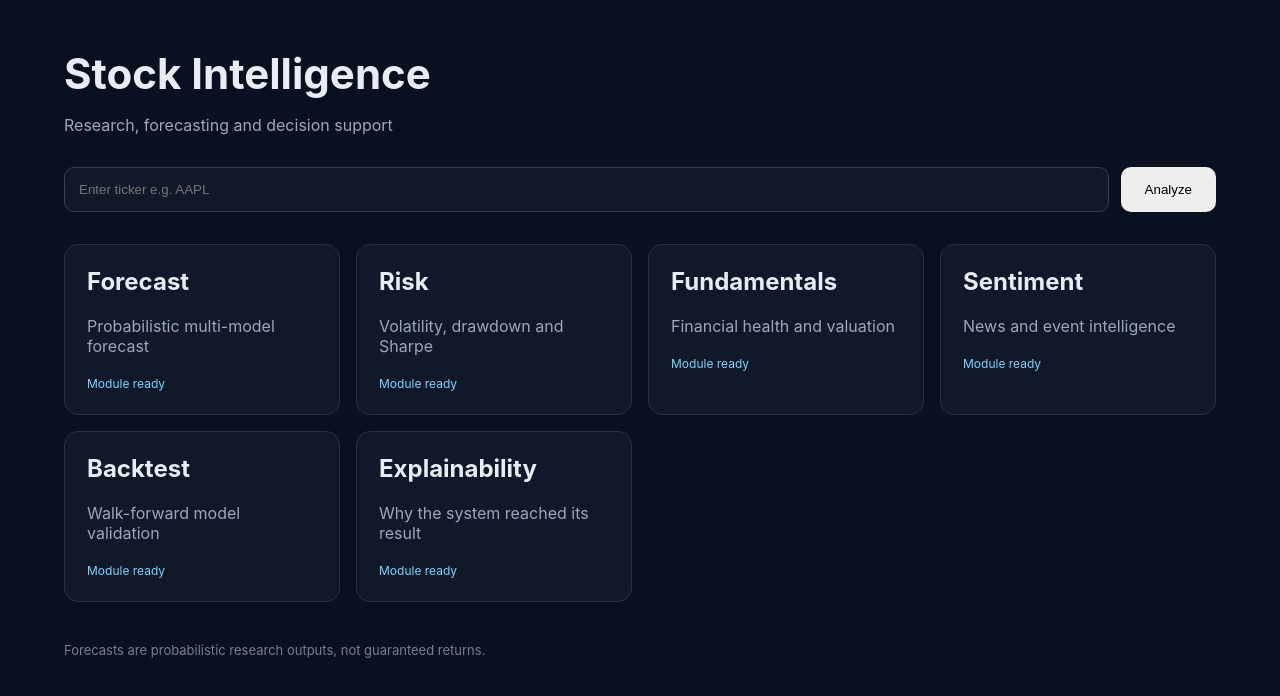
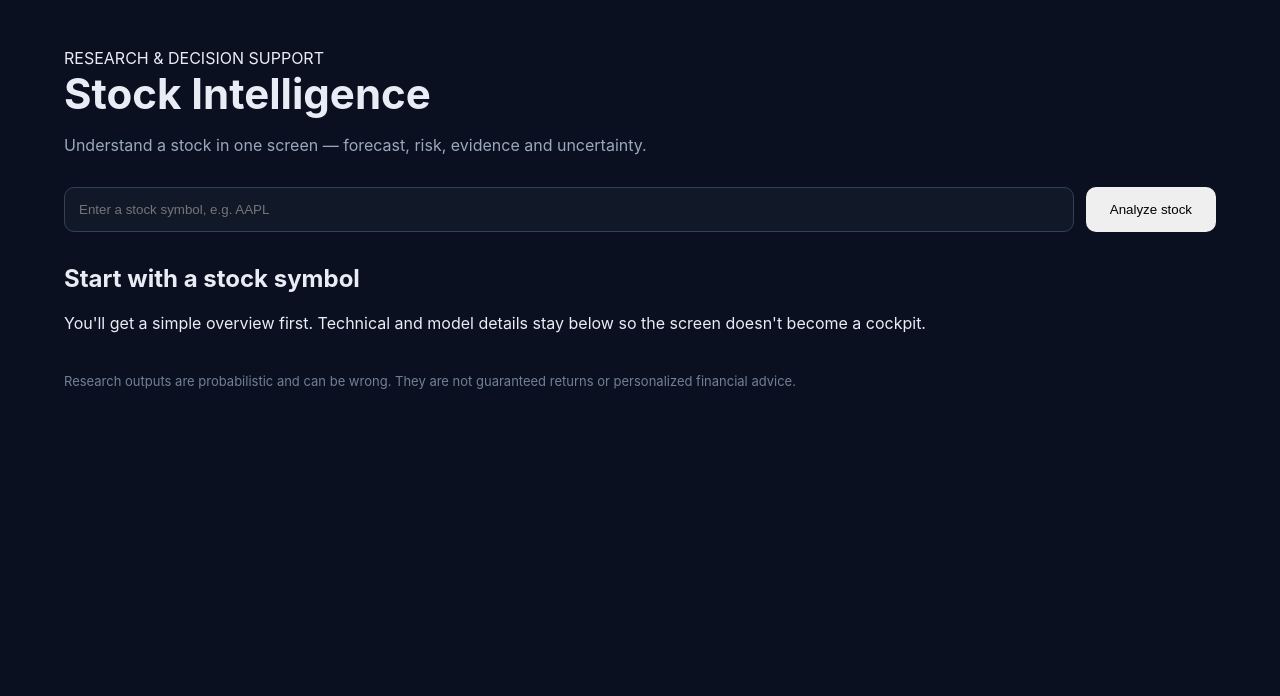
Before and after one commit to deathkernel/stock, a React (Vite) app in the folder frontend/: page / in a window 1280 px wide. Shown: the top 696 px of the page. Built offline with nearby package versions, Linux system fonts and the light colour scheme.

Commit message:
Build user-friendly stock research dashboard

```diff
--- a/frontend/src/main.jsx
+++ b/frontend/src/main.jsx
@@ -1,23 +1,48 @@
-import React from "react";
-import { createRoot } from "react-dom/client";
+import React,{useState} from "react";
+import {createRoot} from "react-dom/client";
 import "./styles.css";
 
-function App() {
-  const cards = [
-    ["Forecast", "Probabilistic multi-model forecast"],
-    ["Risk", "Volatility, drawdown and Sharpe"],
-    ["Fundamentals", "Financial health and valuation"],
-    ["Sentiment", "News and event intelligence"],
-    ["Backtest", "Walk-forward model validation"],
-    ["Explainability", "Why the system reached its result"],
-  ];
+function Metric({label,value,help}){return <div className="metric"><div className="label">{label}<span title={help}>ⓘ</span></div><strong>{value}</strong></div>}
+
+function App(){
+  const [symbol,setSymbol]=useState(""); const [data,setData]=useState(null);
+  const [loading,setLoading]=useState(false); const [error,setError]=useState(""); const [advanced,setAdvanced]=useState(false);
+  async function analyze(){
+    const s=symbol.trim().toUpperCase(); if(!s)return;
+    setLoading(true);setError("");setData(null);
+    try{
+      const r=await fetch("http://localhost:8000/api/market/"+encodeURIComponent(s)+"/research?horizon=5&outputsize=500");
+      if(!r.ok)throw new Error((await r.json()).detail||"Analysis failed");
+      setData(await r.json());
+    }catch(e){setError(e.message)}finally{setLoading(false)}
+  }
+  const f=data?.forecast,b=data?.backtest,risk=data?.risk,c=data?.confidence;
+  const move=f?((f.point/f.last_price-1)*100):0;
+  const outlook=move>2?"Positive outlook":move<-2?"Negative outlook":"Mixed / neutral outlook";
   return <main>
-    <header><h1>Stock Intelligence</h1><p>Research, forecasting and decision support</p></header>
-    <section className="search"><input placeholder="Enter ticker e.g. AAPL"/><button>Analyze</button></section>
-    <section className="grid">{cards.map(([title, desc]) =>
-      <article key={title}><h2>{title}</h2><p>{desc}</p><span>Module ready</span></article>
-    )}</section>
-    <footer>Forecasts are probabilistic research outputs, not guaranteed returns.</footer>
-  </main>;
+    <header><div><div className="eyebrow">RESEARCH & DECISION SUPPORT</div><h1>Stock Intelligence</h1><p>Understand a stock in one screen — forecast, risk, evidence and uncertainty.</p></div></header>
+    <section className="search"><input value={symbol} onChange={e=>setSymbol(e.target.value)} onKeyDown={e=>e.key==="Enter"&&analyze()} placeholder="Enter a stock symbol, e.g. AAPL"/><button onClick={analyze} disabled={loading}>{loading?"Analyzing…":"Analyze stock"}</button></section>
+    {error&&<div className="error">{error}</div>}
+    {!data&&!loading&&<section className="welcome"><h2>Start with a stock symbol</h2><p>You'll get a simple overview first. Technical and model details stay below so the screen doesn't become a cockpit.</p></section>}
+    {data&&<div className="results">
+      <section className="hero"><div><div className="eyebrow">{data.symbol}</div><h2>{outlook}</h2><p>5-day model estimate based on available market history.</p></div><div className="hero-number">{move>=0?"+":""}{move.toFixed(2)}%</div></section>
+      <section className="metrics">
+        <Metric label="Estimated price" value={f.point.toFixed(2)} help="Model estimate, not a guaranteed future price."/>
+        <Metric label="Model confidence" value={c?.label||"—"} help="Combines data quality, model agreement and historical validation."/>
+        <Metric label="Market regime" value={(data.regime?.regime||"—").replaceAll("_"," ")} help="Current trend and volatility classification."/>
+        <Metric label="Annualized risk" value={risk?((risk.annualized_volatility*100).toFixed(1)+"%"):"—"} help="Historical annualized volatility."/>
+      </section>
+      <section className="panel"><div className="panel-title"><h3>What the model is saying</h3><span>Research view</span></div><div className="range"><span>Estimated range</span><strong>{f.lower.toFixed(2)} — {f.upper.toFixed(2)}</strong></div><p className="muted">The range shows uncertainty around the estimate. Wider ranges mean less precise forecasts.</p></section>
+      <section className="panel"><div className="panel-title"><h3>Evidence</h3><span>Historical validation</span></div><div className="metrics compact">
+        <Metric label="Directional accuracy" value={b?((b.directional_accuracy*100).toFixed(1)+"%"):"—"} help="Share of historical walk-forward forecasts that got direction right."/>
+        <Metric label="Baseline improvement" value={b?((b.improvement_vs_baseline*100).toFixed(1)+"%"):"—"} help="Relative MAE improvement versus a last-price baseline."/>
+        <Metric label="Return correlation" value={b?b.return_correlation.toFixed(2):"—"} help="Correlation between predicted and realized returns in validation."/>
+        <Metric label="Validation samples" value={b?.observations??"—"} help="Number of walk-forward validation observations."/>
+      </div></section>
+      <button className="details-toggle" onClick={()=>setAdvanced(!advanced)}>{advanced?"Hide":"Show"} technical details</button>
+      {advanced&&<section className="panel advanced"><pre>{JSON.stringify({forecast:f,ml:data.ml_forecast,risk,regime:data.regime,backtest:b,scenarios:data.scenarios,data_quality:data.data_quality},null,2)}</pre></section>}
+    </div>}
+    <footer>Research outputs are probabilistic and can be wrong. They are not guaranteed returns or personalized financial advice.</footer>
+  </main>
 }
-createRoot(document.getElementById("root")).render(<App />);
+createRoot(document.getElementById("root")).render(<App/>);
```
